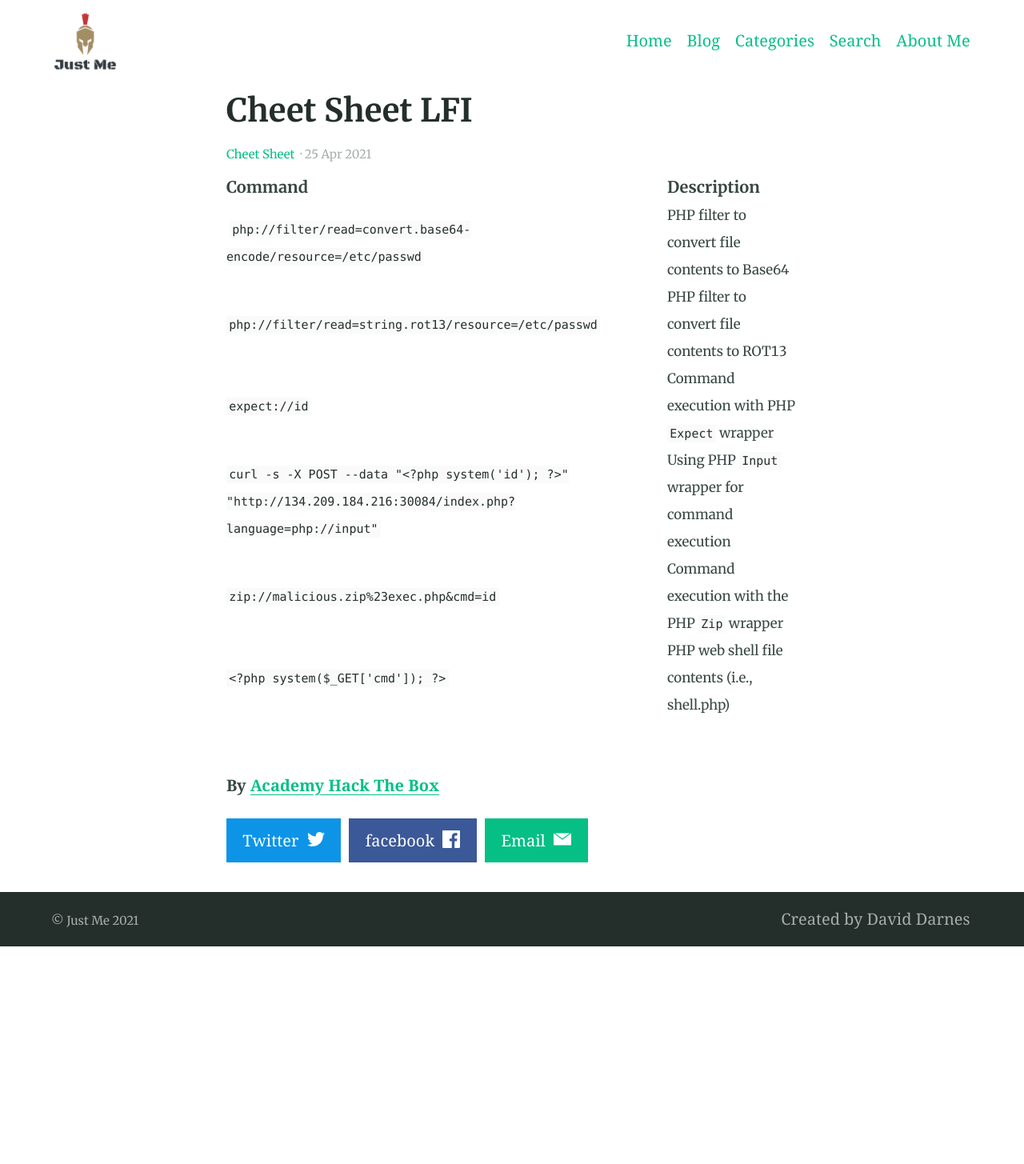
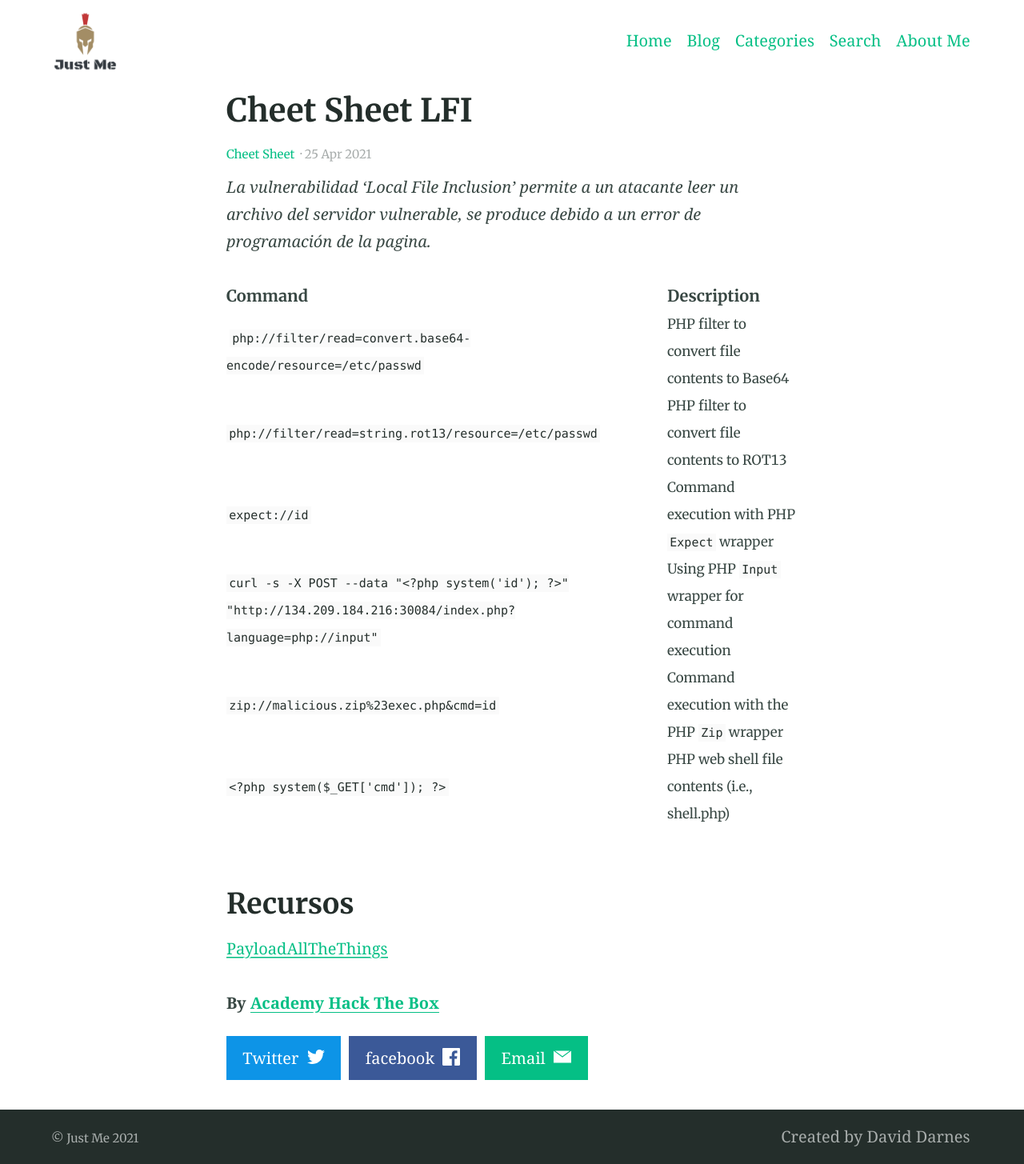
Before and after one commit to Lucho00Cuba/lucho00cuba.github.io, a Jekyll site: the page built from _posts/2021-04-25-CH-LFI.md, in a window 1280 px wide. Shown: the whole page at 80% size. Built offline with Jekyll 4.4.1, drawn with Linux system fonts in a browser that asks for light colours; before the commit the page ends 1183 px from its top, so only the background shows below that.

```diff
--- a/_posts/2021-04-25-CH-LFI.md
+++ b/_posts/2021-04-25-CH-LFI.md
@@ -4,6 +4,8 @@ title: Cheet Sheet LFI
 autor: Lucho
 categories: [Cheet Sheet]
 ---
+
+_La vulnerabilidad ‘Local File Inclusion’ permite a un atacante leer un archivo del servidor vulnerable, se produce debido a un error de programación de la pagina._
 
 | **Command** | **Description** |
 | --------------|-------------------|
@@ -16,4 +18,8 @@ categories: [Cheet Sheet]
 
 <br>
 
+## Recursos
+
+[PayloadAllTheThings](https://github.com/swisskyrepo/PayloadsAllTheThings/tree/master/File%20Inclusion)
+
 **By [Academy Hack The Box](https://academy.hackthebox.eu/)**
```
Also changed, not shown: _posts/2021-03-23-CH-Linux.md (+4 -2 lines).
